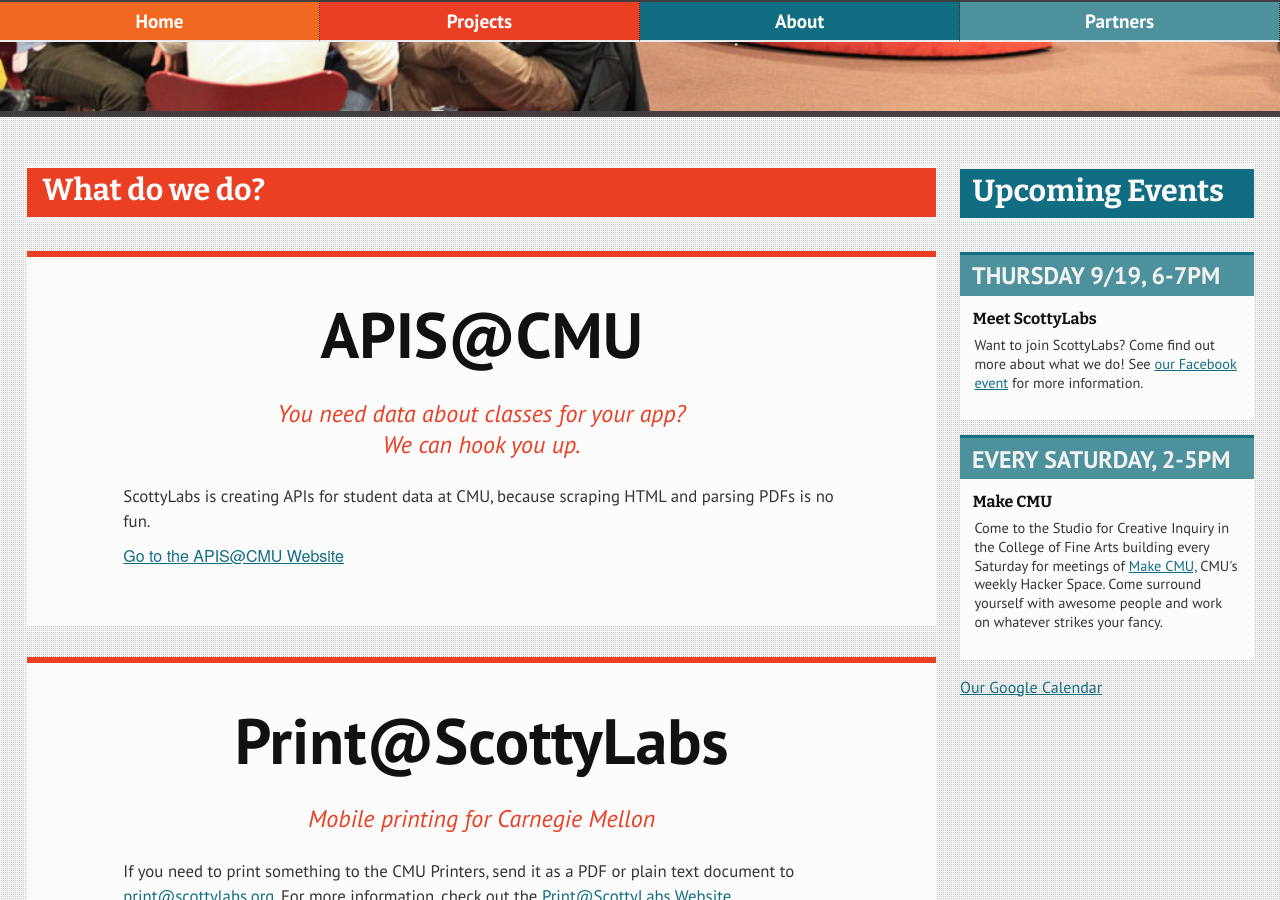
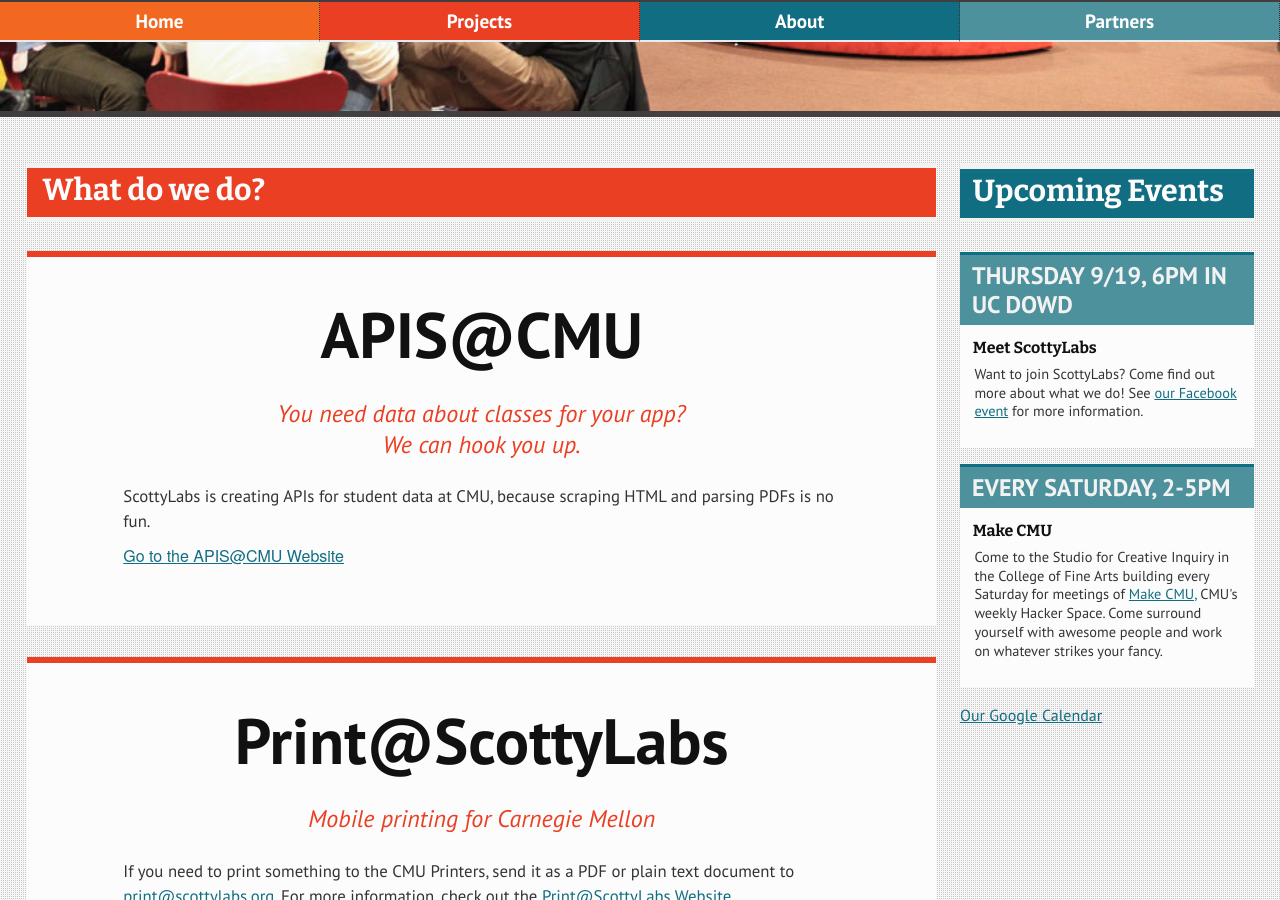
Before and after one commit to ScottyLabs/scottylabs.github.io, a Jekyll site: the page built from index.html, in a window 1280 px wide and 900 px high, scrolled down 606 px. Built offline with Jekyll 4.4.1, drawn with Linux system fonts in a browser that asks for light colours; nearby versions of some CDN libraries.

```diff
--- a/index.html
+++ b/index.html
@@ -5,7 +5,7 @@ description: ScottyLabs is a student-run, interdisciplinary organization at Carn
 events:
 -
   name: "Meet ScottyLabs"
-  date: "Thursday 9/19, 6-7pm"
+  date: "Thursday 9/19, 6pm in UC Dowd"
   description: "Want to join ScottyLabs? Come find out more about what we do! See <a href=\"https://www.facebook.com/events/419112204867564/\">our Facebook event</a> for more information."
 -
   name: "Make CMU"
--- a/projects.html
+++ b/projects.html
@@ -92,6 +92,10 @@ title: ScottyLabs - Projects
                 SkillSwap 2012 happened last september and was a smashing success. You can find out
                 more about the event at its <a href="http://skillswap.scottylabs.org/">website</a>.
             </p>
+            <p>
+                SkillSwap 2013 will be held in November of this year. Stay tuned for more details in
+                the coming weeks!
+            </p>
 		</li>
 		<li class="project">
 			<hgroup>
```
